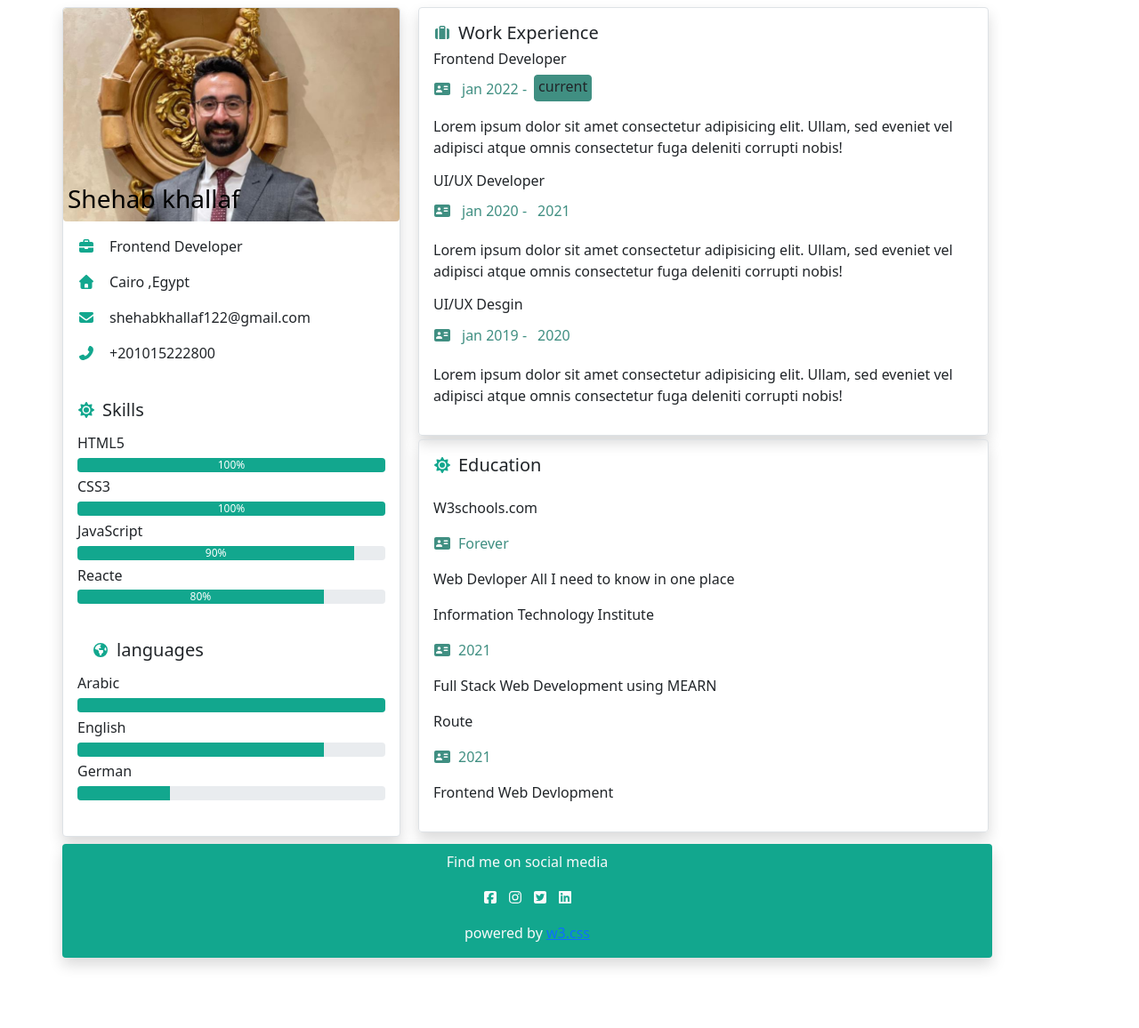
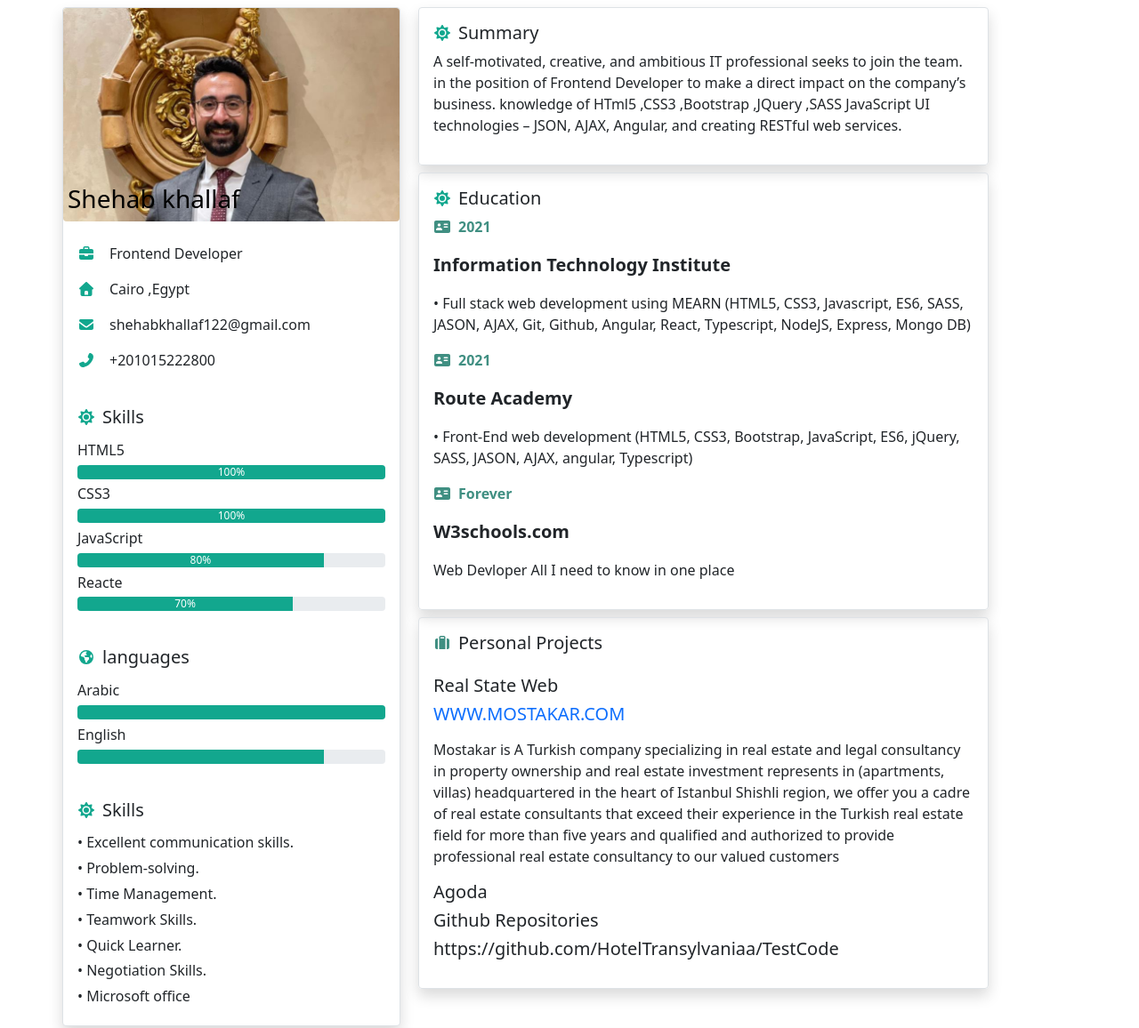
Before and after one commit to Shehabkhallaf/cv-website, a plain HTML site: page index.html in a window 1280 px wide. Shown: the part 40-1196 px from the top of the page at 89% size. Before the commit the page ends 1165 px from the top, so only its background shows below. Drawn offline with Linux system fonts and the light colour scheme.

Commit message:
first commit

```diff
--- a/index.html
+++ b/index.html
@@ -1,13 +1,12 @@
 <!DOCTYPE html>
 <html lang="en">
-
   <head>
-  <meta charset="UTF-8">
-  <meta http-equiv="X-UA-Compatible" content="IE=edge">
-  <meta name="viewport" content="width=device-width, initial-scale=1.0">
+    <meta charset="UTF-8" />
+    <meta http-equiv="X-UA-Compatible" content="IE=edge" />
+    <meta name="viewport" content="width=device-width, initial-scale=1.0" />
     <title>Document</title>
-  <link rel="stylesheet" href="css/all.min.css">
-  <link rel="stylesheet" href="css/bootstrap.min.css">
+    <link rel="stylesheet" href="css/all.min.css" />
+    <link rel="stylesheet" href="css/bootstrap.min.css" />
     <style>
       .skills {
         padding: 0 1rem 1rem 1rem;
@@ -18,13 +17,13 @@
       }
 
       .skills p {
-      margin-top: .3rem;
-      margin-bottom: .3rem !important;
+        margin-top: 0.3rem;
+        margin-bottom: 0.3rem !important;
       }
 
       .languages p {
-      margin-top: .3rem;
-      margin-bottom: .3rem !important;
+        margin-top: 0.3rem;
+        margin-bottom: 0.3rem !important;
       }
     </style>
   </head>
@@ -33,145 +32,270 @@
     <div class="container">
       <div class="row mt-5">
         <div class="col-sm-4 rounded me-1 shadow bg-body px-0 border">
-        <div class="bg-img rounded"
-          style="background-image: url(WhatsApp\ Image\ 2022-02-14\ at\ 4.52.49\ PM.jpeg); width:100%;margin:0;height:15rem;background-size: cover;position: relative;">
-          <h3 style="position: absolute;bottom: 0;left: 5px;color:rgb(0, 0, 0)">Shehab khallaf</h3>
+          <div
+            class="bg-img rounded"
+            style="
+              background-image: url(WhatsApp\ Image\ 2022-02-14\ at\ 4.52.49\ PM.jpeg);
+              width: 100%;
+              margin: 0;
+              height: 15rem;
+              background-size: cover;
+              position: relative;
+            "
+          >
+            <h3
+              style="
+                position: absolute;
+                bottom: 0;
+                left: 5px;
+                color: rgb(0, 0, 0);
+              "
+            >
+              Shehab khallaf
+            </h3>
           </div>
-        <div class="information">
+          <div class="information mt-4">
             <div class="info d-flex ms-3 mt-3">
-            <i class="fas fa-briefcase mt-1 me-3" style="color:rgb(18, 167, 142)"></i>
+              <i
+                class="fas fa-briefcase mt-1 me-3"
+                style="color: rgb(18, 167, 142)"
+              ></i>
               <p>Frontend Developer</p>
             </div>
             <div class="info d-flex ms-3">
-            <i class="fas fa-home mt-1 me-3" style="color:rgb(18, 167, 142)"></i>
+              <i
+                class="fas fa-home mt-1 me-3"
+                style="color: rgb(18, 167, 142)"
+              ></i>
               <p>Cairo ,Egypt</p>
             </div>
             <div class="info d-flex ms-3">
-            <i class="fas fa-envelope mt-1 me-3" style="color:rgb(18, 167, 142)"></i>
+              <i
+                class="fas fa-envelope mt-1 me-3"
+                style="color: rgb(18, 167, 142)"
+              ></i>
               <p>shehabkhallaf122@gmail.com</p>
             </div>
             <div class="info d-flex ms-3">
-            <i class="fas fa-phone-alt mt-1 me-3" style="color:rgb(18, 167, 142)"></i>
+              <i
+                class="fas fa-phone-alt mt-1 me-3"
+                style="color: rgb(18, 167, 142)"
+              ></i>
               <p>+201015222800</p>
             </div>
           </div>
           <div class="skills mt-4">
             <div class="d-flex">
-            <i class="fas fa-sun mt-1 me-2" style="color:rgb(18, 167, 142)"></i>
+              <i
+                class="fas fa-sun mt-1 me-2"
+                style="color: rgb(18, 167, 142)"
+              ></i>
               <h5>Skills</h5>
             </div>
             <p>HTML5</p>
-          <div class="progress mb-0 pb-0" style="height: 1rem;">
-            <div class="progress-bar mt-0 pt-0" role="progressbar"
-              style="width: 100%;background-color:rgb(18, 167, 142)" aria-valuenow="100" aria-valuemin="0"
-              aria-valuemax="100">100%</div>
+            <div class="progress mb-0 pb-0" style="height: 1rem">
+              <div
+                class="progress-bar mt-0 pt-0"
+                role="progressbar"
+                style="width: 100%; background-color: rgb(18, 167, 142)"
+                aria-valuenow="100"
+                aria-valuemin="0"
+                aria-valuemax="100"
+              >
+                100%
+              </div>
             </div>
             <p>CSS3</p>
-          <div class="progress" style="height: 1rem;">
-            <div class="progress-bar" role="progressbar" style="width: 100%; background-color:rgb(18, 167, 142)"
-              aria-valuenow="100" aria-valuemin="0" aria-valuemax="100">100%</div>
+            <div class="progress" style="height: 1rem">
+              <div
+                class="progress-bar"
+                role="progressbar"
+                style="width: 100%; background-color: rgb(18, 167, 142)"
+                aria-valuenow="100"
+                aria-valuemin="0"
+                aria-valuemax="100"
+              >
+                100%
+              </div>
             </div>
             <p>JavaScript</p>
-          <div class="progress" style="height: 1rem;">
-            <div class="progress-bar" role="progressbar" style="width: 90%;background-color:rgb(18, 167, 142)"
-              aria-valuenow="90" aria-valuemin="0" aria-valuemax="100">90%</div>
+            <div class="progress" style="height: 1rem">
+              <div
+                class="progress-bar"
+                role="progressbar"
+                style="width: 80%; background-color: rgb(18, 167, 142)"
+                aria-valuenow="80"
+                aria-valuemin="0"
+                aria-valuemax="100"
+              >
+                80%
+              </div>
             </div>
             <p>Reacte</p>
-          <div class="progress" style="height: 1rem;">
-            <div class="progress-bar" role="progressbar" style="width: 80%;background-color:rgb(18, 167, 142)"
-              aria-valuenow="80" aria-valuemin="0" aria-valuemax="100">80%</div>
+            <div class="progress" style="height: 1rem">
+              <div
+                class="progress-bar"
+                role="progressbar"
+                style="width: 70%; background-color: rgb(18, 167, 142)"
+                aria-valuenow="70"
+                aria-valuemin="0"
+                aria-valuemax="100"
+              >
+                70%
+              </div>
             </div>
           </div>
           <div class="languages mt-4 mb-4">
-          <div class="d-flex ms-3">
-            <i class="fas fa-globe-americas mt-1 me-2" style="color:rgb(18, 167, 142)"></i>
+            <div class="d-flex">
+              <i
+                class="fas fa-globe-americas mt-1 me-2"
+                style="color: rgb(18, 167, 142)"
+              ></i>
               <h5>languages</h5>
             </div>
             <p>Arabic</p>
-          <div class="progress" style="height: 1rem;">
-            <div class="progress-bar" role="progressbar" style="width: 100%; background-color:rgb(18, 167, 142)"
-              aria-valuenow="100" aria-valuemin="0" aria-valuemax="100"></div>
+            <div class="progress" style="height: 1rem">
+              <div
+                class="progress-bar"
+                role="progressbar"
+                style="width: 100%; background-color: rgb(18, 167, 142)"
+                aria-valuenow="100"
+                aria-valuemin="0"
+                aria-valuemax="100"
+              ></div>
             </div>
             <p>English</p>
-          <div class="progress" style="height: 1rem;">
-            <div class="progress-bar" role="progressbar" style="width: 80%; background-color:rgb(18, 167, 142)"
-              aria-valuenow="80" aria-valuemin="0" aria-valuemax="100"></div>
+            <div class="progress" style="height: 1rem">
+              <div
+                class="progress-bar"
+                role="progressbar"
+                style="width: 80%; background-color: rgb(18, 167, 142)"
+                aria-valuenow="80"
+                aria-valuemin="0"
+                aria-valuemax="100"
+              ></div>
             </div>
-          <p>German</p>
-          <div class="progress" style="height: 1rem;">
-            <div class="progress-bar" role="progressbar" style="width: 30%; background-color:rgb(18, 167, 142)"
-              aria-valuenow="30" aria-valuemin="0" aria-valuemax="100"></div>
           </div>
+          <div class="skills mt-4">
+            <div class="d-flex">
+              <i
+                class="fas fa-sun mt-1 me-2"
+                style="color: rgb(18, 167, 142)"
+              ></i>
+              <h5>Skills</h5>
+            </div>
+            <p>• Excellent communication skills.</p>
+            <p>• Problem-solving.</p>
+            <p>• Time Management.</p>
+            <p>• Teamwork Skills.</p>
+            <p>• Quick Learner.</p>
+            <p>• Negotiation Skills.</p>
+            <p>• Microsoft office</p>
           </div>
         </div>
         <div class="col-sm-7 rounded ms-1">
-        <div class="rounded shadow p-3 mb-1 border">
-          <div class="works d-flex rounded">
-            <i class="fas fa-suitcase mt-1 me-2" style="color:rgb(64, 143, 130)"></i>
-            <h5>Work Experience</h5>
+          <div class="rounded shadow p-3 border">
+            <div class="d-flex">
+              <i
+                class="fas fa-sun mt-1 me-2"
+                style="color: rgb(18, 167, 142)"
+              ></i>
+              <h5>Summary</h5>
             </div>
-          <div class="Experience">
-            <div class="work">
-              <h6>Frontend Developer</h6>
+            <p>
+              A self-motivated, creative, and ambitious IT professional seeks to
+              join the team. in the position of Frontend Developer to make a
+              direct impact on the company’s business. knowledge of HTml5 ,CSS3
+              ,Bootstrap ,JQuery ,SASS JavaScript UI technologies – JSON, AJAX,
+              Angular, and creating RESTful web services.
+            </p>
+          </div>
+          <div class="rounded shadow p-3 border mt-2">
             <div class="d-flex">
-                <i class="fas fa-address-card mt-2 me-2" style="color:rgb(64, 143, 130)"></i>
-                <p class="m-1" style="color:rgb(64, 143, 130)">jan 2022 - </p>
-                <p class="ms-1 rounded pb-1 ps-1 pe-1"
-                  style="border: 1px solid rgb(64, 143, 130);background-color:rgb(64, 143, 130);">current</p>
-              </div>
-              <p>Lorem ipsum dolor sit amet consectetur adipisicing elit. Ullam, sed eveniet vel adipisci atque omnis
-                consectetur fuga deleniti corrupti nobis!</p>
-            </div>
-            <div class="work">
-              <h6>UI/UX Developer</h6>
-              <div class="d-flex">
-                <i class="fas fa-address-card mt-2 me-2" style="color:rgb(64, 143, 130)"></i>
-                <p class="m-1" style="color:rgb(64, 143, 130);">jan 2020 - </p>
-                <p class="ms-1 rounded pb-1 ps-1 pe-1 pt-1" style="color:rgb(64, 143, 130);">2021</p>
-              </div>
-              <p>Lorem ipsum dolor sit amet consectetur adipisicing elit. Ullam, sed eveniet vel adipisci atque omnis
-                consectetur fuga deleniti corrupti nobis!</p>
-            </div>
-            <div class="work">
-              <h6>UI/UX Desgin</h6>
-              <div class="d-flex">
-                <i class="fas fa-address-card mt-2 me-2" style="color:rgb(64, 143, 130)"></i>
-                <p class="m-1" style="color:rgb(64, 143, 130);">jan 2019 - </p>
-                <p class="ms-1 rounded pb-1 ps-1 pe-1 pt-1" style="color:rgb(64, 143, 130);">2020</p>
-              </div>
-              <p>Lorem ipsum dolor sit amet consectetur adipisicing elit. Ullam, sed eveniet vel adipisci atque omnis
-                consectetur fuga deleniti corrupti nobis!</p>
-            </div>
-          </div>
-        </div>
-        <div class="rounded shadow p-3 mt-1 border">
-          <div class="d-flex">
-            <i class="fas fa-sun mt-1 me-2" style="color:rgb(18, 167, 142)"></i>
+              <i
+                class="fas fa-sun mt-1 me-2"
+                style="color: rgb(18, 167, 142)"
+              ></i>
               <h5>Education</h5>
             </div>
-          <p class="mt-3 mp-0">W3schools.com</p>
+            <div class="education d-flex">
+              <i
+                class="fas fa-address-card mt-1 me-2"
+                style="color: rgb(64, 143, 130)"
+              ></i>
+              <p class="fw-bold" style="color: rgb(64, 143, 130)">2021</p>
+            </div>
+            <p class="mp-0 fs-5 fw-bold">Information Technology Institute</p>
+            <p>
+              • Full stack web development using MEARN (HTML5, CSS3, Javascript,
+              ES6, SASS, JASON, AJAX, Git, Github, Angular, React, Typescript,
+              NodeJS, Express, Mongo DB)
+            </p>
             <div class="education d-flex mb-0">
-            <i class="fas fa-address-card mt-1 me-2" style="color:rgb(64, 143, 130)"></i>
-            <p style="color:rgb(64, 143, 130)">Forever</p>
+              <i
+                class="fas fa-address-card mt-1 me-2"
+                style="color: rgb(64, 143, 130)"
+              ></i>
+              <p class="fw-bold" style="color: rgb(64, 143, 130)">2021</p>
             </div>
+            <p class="mp-0 fs-5 fw-bold">Route Academy</p>
+            <p>
+              • Front-End web development (HTML5, CSS3, Bootstrap, JavaScript,
+              ES6, jQuery, SASS, JASON, AJAX, angular, Typescript)
+            </p>
+            <div class="education d-flex mb-0">
+              <i
+                class="fas fa-address-card mt-1 me-2"
+                style="color: rgb(64, 143, 130)"
+              ></i>
+              <p class="fw-bold" style="color: rgb(64, 143, 130)">Forever</p>
+            </div>
+            <p class="fs-5 fw-bold mp-0">W3schools.com</p>
             <p>Web Devloper All I need to know in one place</p>
-          <p class="mt-3 mp-0">Information Technology Institute</p>
-          <div class="education d-flex mb-0">
-            <i class="fas fa-address-card mt-1 me-2" style="color:rgb(64, 143, 130)"></i>
-            <p style="color:rgb(64, 143, 130)">2021</p>
           </div>
-          <p>Full Stack Web Development using MEARN</p>
-          <p class="mt-3 mp-0">Route</p>
-          <div class="education d-flex mb-0">
-            <i class="fas fa-address-card mt-1 me-2" style="color:rgb(64, 143, 130)"></i>
-            <p style="color:rgb(64, 143, 130)">2021</p>
+          <div class="rounded shadow p-3 mt-2 border">
+            <div class="works d-flex rounded mb-3">
+              <i
+                class="fas fa-suitcase mt-1 me-2"
+                style="color: rgb(64, 143, 130)"
+              ></i>
+              <h5>Personal Projects</h5>
             </div>
-          <p>Frontend Web Devlopment</p>
+            <div>
+              <h5>Real State Web</h5>
+              <a
+                href="https://www.mostakar.com"
+                target="_blank"
+                class="text-decoration-none"
+                ><h5>WWW.MOSTAKAR.COM</h5></a
+              >
+              <p class="mt-3">
+                Mostakar is A Turkish company specializing in real estate and
+                legal consultancy in property ownership and real estate
+                investment represents in (apartments, villas) headquartered in
+                the heart of Istanbul Shishli region, we offer you a cadre of
+                real estate consultants that exceed their experience in the
+                Turkish real estate field for more than five years and qualified
+                and authorized to provide professional real estate consultancy
+                to our valued customers
+              </p>
+            </div>
+            <div>
+              <h5>Agoda</h5>
+              <h5>Github Repositories</h5>
+              <h5>https://github.com/HotelTransylvaniaa/TestCode</h5>
+              <p class="mt-3">
+
+              </p>
+            </div>
           </div>
         </div>
       </div>
       <div class="row">
-      <div class="col-11 text-center mt-2 mb-5 pt-2 shadow rounded text-light" style="background-color:rgb(18, 167, 142)">
+        <div
+          class="col-11 text-center mt-2 mb-5 pt-2 shadow rounded text-light"
+          style="background-color: rgb(18, 167, 142)"
+        >
           <p>Find me on social media</p>
           <div class="d-flex justify-content-center m-3">
             <i class="fab fa-facebook-square m-1"></i>
@@ -184,13 +308,7 @@
       </div>
     </div>
 
-
-
-
-
-
     <script src="js/all.min.js"></script>
     <script src="js/bootstrap.min.js"></script>
   </body>
-
 </html>
```
Lines whose indentation alone changed are shown as unchanged.
